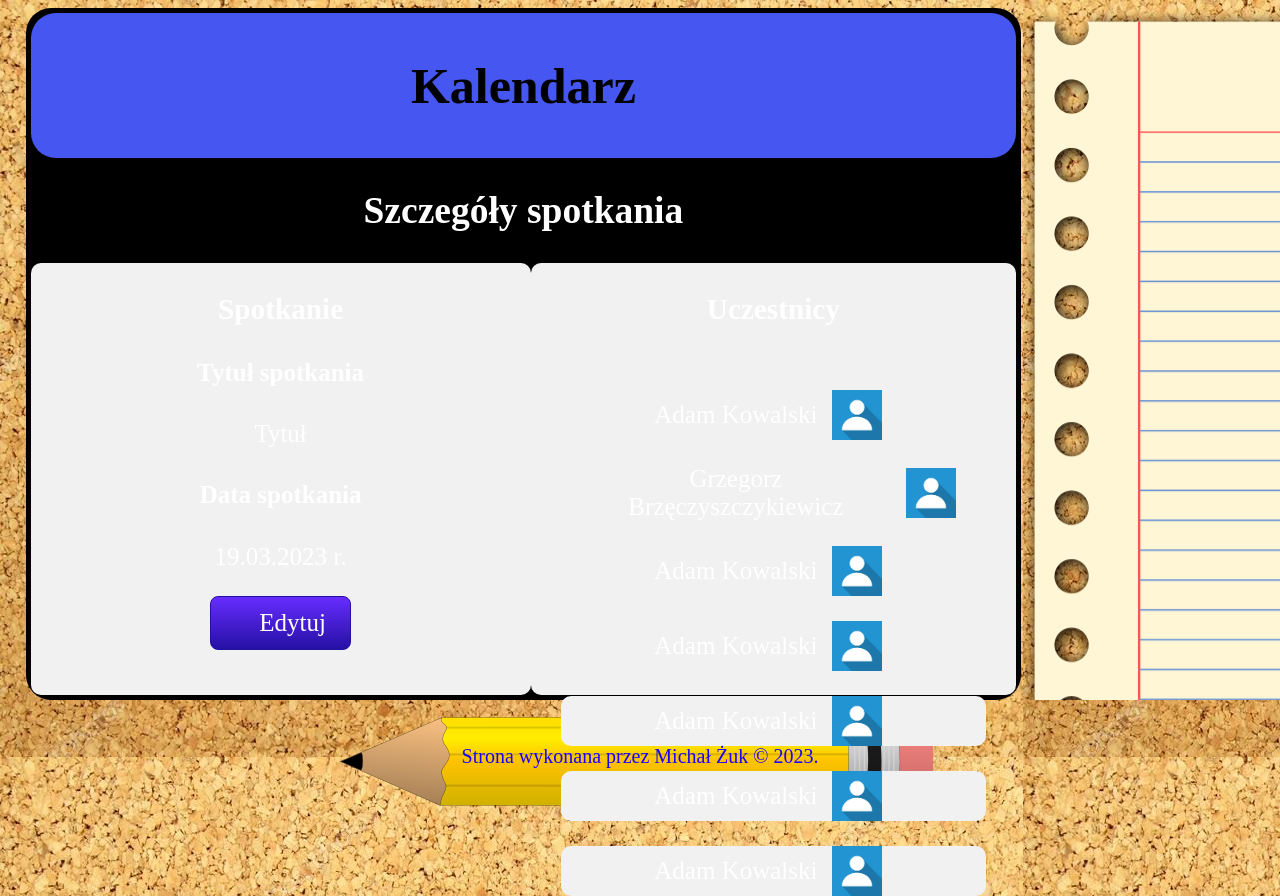
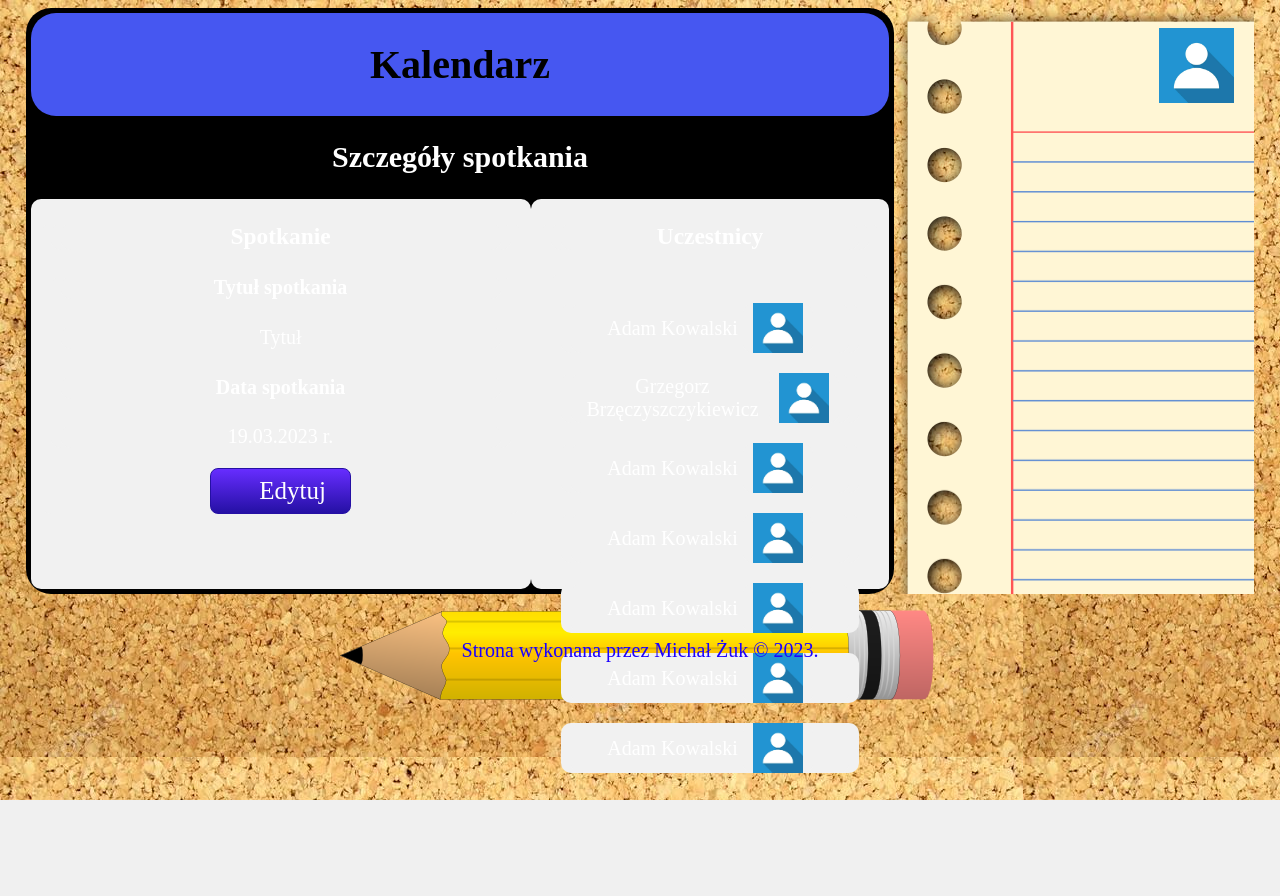
Before and after one commit to michasGH30/Kalendarz-projekt-WWW, a PHP site: page /meeting.php in a window 1280 px wide; the page is wider, and only the part inside the window is pictured. After the commit the page ends 800 px from the top of that part, so only its background shows below. Run offline with PHP 8.4, Linux system fonts and the light colour scheme; the visitor is signed in with stand-in values (Sample User, id 1).

Commit message:
zmiany do innego ekranu pepeW

```diff
--- a/index.php
+++ b/index.php
@@ -251,6 +251,7 @@ if (!isset($_SESSION['logged']))
         </p>
     </footer>
     <script src="scripts/script.js"></script>
+    <script src="scripts/scroll.js"></script>
 </body>
 
 </html>
--- a/profile.php
+++ b/profile.php
@@ -54,7 +54,7 @@ if (!isset($_SESSION['logged']))
                             <header>
                                 <h3>O mnie</h3>
                             </header>
-                            <div>
+                            <div id="pam">
                                 <h4>Podstawowe dane</h4>
                                 <p>
                                     Login:
--- a/scripts/scroll.js
+++ b/scripts/scroll.js
@@ -1,31 +1,45 @@
-$(document).ready(function () {
-    let w = $(window).height();
-    let fmf = $("#friends_my_friends").height();
-    let pr = $("#profile_requests").height();
-    let pmf = $("#profile_my_friends").height();
-    let u = $(".users").height();
-    let m = $(".meetings_n").height();
-    let vh = fmf / w;
-    // alert(vh);
-    if (vh >= 0.399) {
-        $("#friends_my_friends").css("overflow-y", "scroll");
-    }
-    vh = pr / w;
-    if (vh >= 0.399) {
-        $("#profile_requests").css("overflow-y", "scroll");
-    }
-    vh = pmf / w;
-    if (vh >= 0.399) {
-        $("#profile_my_friends").css("overflow-y", "scroll");
-    }
-    vh = u / w;
-    // alert(vh);
-    if (vh >= 0.399) {
-        $(".users").css("overflow-y", "scroll");
-    }
-    vh = m / w;
-    // alert(vh);
-    if (vh >= 0.399) {
-        $(".meetings_n").css("overflow-y", "scroll");
-    }
-});
+// $(document).ready(function () {
+//     let w = $(window).height();
+//     let fmf = $("#friends_my_friends").height();
+//     let pr = $("#profile_requests").height();
+//     let pmf = $("#profile_my_friends").height();
+//     let u = $(".users").height();
+//     let m = $(".meetings_n").height();
+//     let d = $("#days").height();
+//     let pam = $("#pam").height();
+//     let vh = fmf / w;
+//     // alert(vh);
+//     if (vh >= 0.399) {
+//         $("#friends_my_friends").css("overflow-y", "scroll");
+//     }
+//     vh = pr / w;
+//     // alert(vh);
+//     if (vh >= 0.35) {
+//         $("#profile_requests").css("overflow-y", "scroll");
+//     }
+//     vh = pmf / w;
+//     // alert(vh);
+//     if (vh >= 0.3) {
+//         $("#profile_my_friends").css("overflow-y", "scroll");
+//     }
+//     vh = u / w;
+//     // alert(vh);
+//     if (vh >= 0.399) {
+//         $(".users").css("overflow-y", "scroll");
+//     }
+//     vh = m / w;
+//     // alert(vh);
+//     if (vh >= 0.399) {
+//         $(".meetings_n").css("overflow-y", "scroll");
+//     }
+//     vh = d / w;
+//     // alert(vh);
+//     if (vh >= 0.399) {
+//         $("#days").css("overflow-y", "scroll");
+//     }
+//     vh = pam / w;
+//     // alert(vh);
+//     if (vh >= 0.3) {
+//         $("#pam").css("overflow-y", "scroll");
+//     }
+// });
--- a/style/buttons.css
+++ b/style/buttons.css
@@ -6,7 +6,7 @@
 	display: inline-block;
 	text-align: center;
 	vertical-align: middle;
-	padding: 12px 24px;
+	padding: 8px 24px;
 	border-radius: 8px;
 	color: #ffffff;
 	text-decoration: none;
@@ -95,7 +95,7 @@
 	display: inline-block;
 	text-align: center;
 	vertical-align: middle;
-	padding: 12px 24px;
+	padding: 8px 24px;
 	border: 1px solid #aa0305;
 	border-radius: 8px;
 	background: #ff060a;
@@ -142,7 +142,7 @@
 	display: inline-block;
 	text-align: center;
 	vertical-align: middle;
-	padding: 12px 24px;
+	padding: 8px 24px;
 	border: 1px solid #06b654;
 	border-radius: 8px;
 	background: #09ff89;
@@ -188,7 +188,7 @@
 	display: inline-block;
 	text-align: center;
 	vertical-align: middle;
-	padding: 12px 24px;
+	padding: 8px 24px;
 	border: 1px solid #30ab19;
 	border-radius: 8px;
 	background: #4eff28;
@@ -235,7 +235,7 @@
 	display: inline-block;
 	text-align: center;
 	vertical-align: middle;
-	padding: 12px 24px;
+	padding: 8px 24px;
 	border: 1px solid #2510a4;
 	border-radius: 8px;
 	background: #672dff;
--- a/style/style.css
+++ b/style/style.css
@@ -14,7 +14,7 @@ body {
 	background-image: url("../img/board.png");
 	color: white;
 	text-align: center;
-	font-size: 25px;
+	font-size: 20px;
 	width: 96%;
 	margin-left: auto;
 	margin-right: auto;
@@ -22,7 +22,7 @@ body {
 
 .header {
 	background-color: #4657f1;
-	padding: 10px;
+	padding: 1px;
 	border-radius: 25px;
 }
 
@@ -62,7 +62,6 @@ body {
 .main {
 	padding: 5px;
 	background-color: rgb(0, 0, 0);
-	min-height: 83vh;
 	border-radius: 25px;
 }
 
@@ -78,11 +77,11 @@ body {
 
 .day,
 .before {
-	width: 200px;
-	height: 125px;
+	width: 9.5vw;
+	height: 91px;
 	background-color: #bfbfbf;
 	border-radius: 5px;
-	margin: 5px;
+	margin: 3px;
 }
 
 .before,
@@ -167,7 +166,7 @@ a.ar,
 a.al {
 	cursor: pointer;
 	background-color: #bbbbbb;
-	padding: 14px 13px;
+	padding: 10px 10px;
 	border: 0px solid #000;
 	border-radius: 10px;
 	display: inline-flex;
@@ -216,6 +215,7 @@ a.al:active {
 	padding: 1px;
 	background-color: green;
 	margin: 3px;
+	border-radius: 5px;
 }
 
 .meeting_b {
@@ -271,7 +271,7 @@ input[type="date"] {
 
 .friends_list,
 .users {
-	max-height: 40vh;
+	max-height: 37vh;
 	padding: 10px;
 }
 
@@ -279,19 +279,19 @@ input[type="date"] {
 .meeting_edit_tab {
 	padding: 5px;
 	margin: 5px;
-	min-width: 76vh;
+	min-width: 33.5vw;
 }
 
 .meeting_edit_tab {
-	min-width: 50vh;
+	min-width: 50vw;
 }
 
 .meetings_n {
 	display: flex;
 	justify-content: space-evenly;
-	width: 155vh;
+	width: 71vw;
 	flex-wrap: wrap;
-	max-height: 40vh;
+	height: 52vh;
 }
 
 .meeting_n {
@@ -301,7 +301,7 @@ input[type="date"] {
 }
 
 .profile_tabs {
-	min-width: 77vw;
+	min-width: 50vw;
 	display: flex;
 	justify-content: space-around;
 }
```
